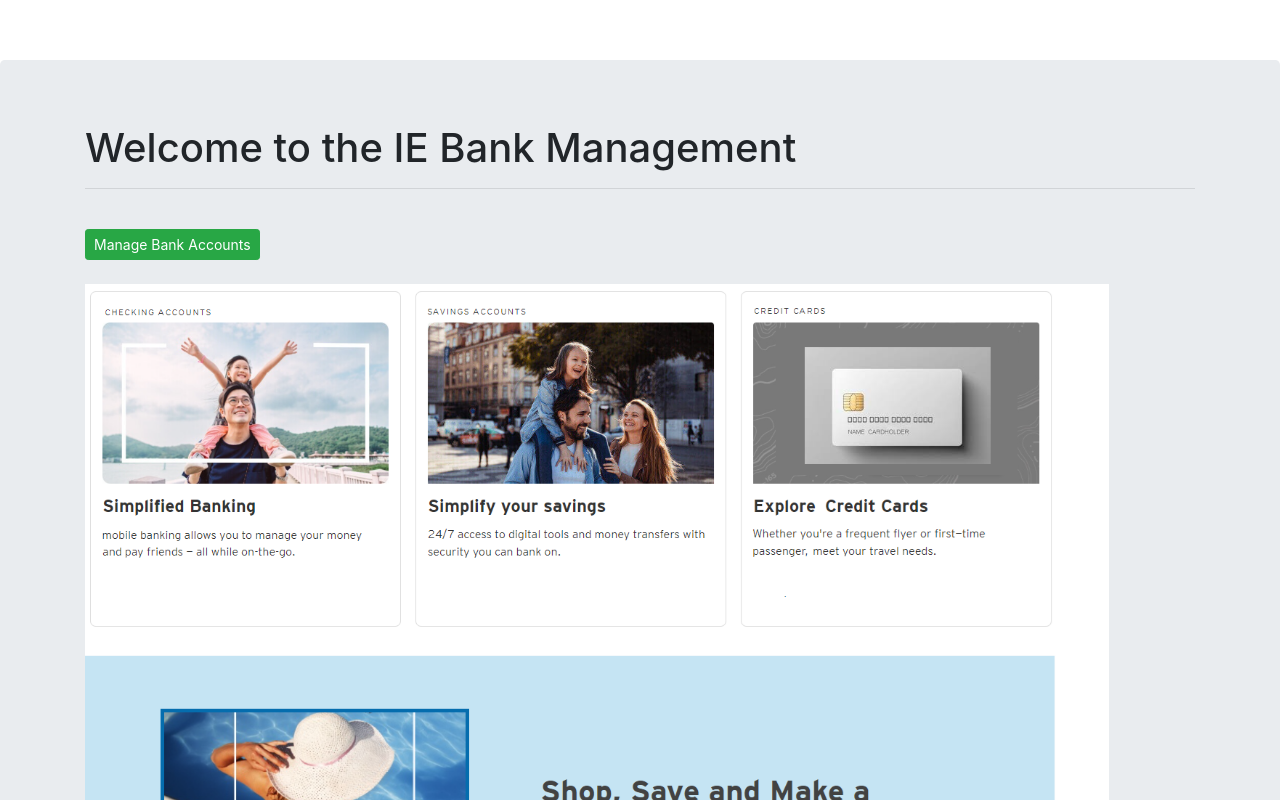
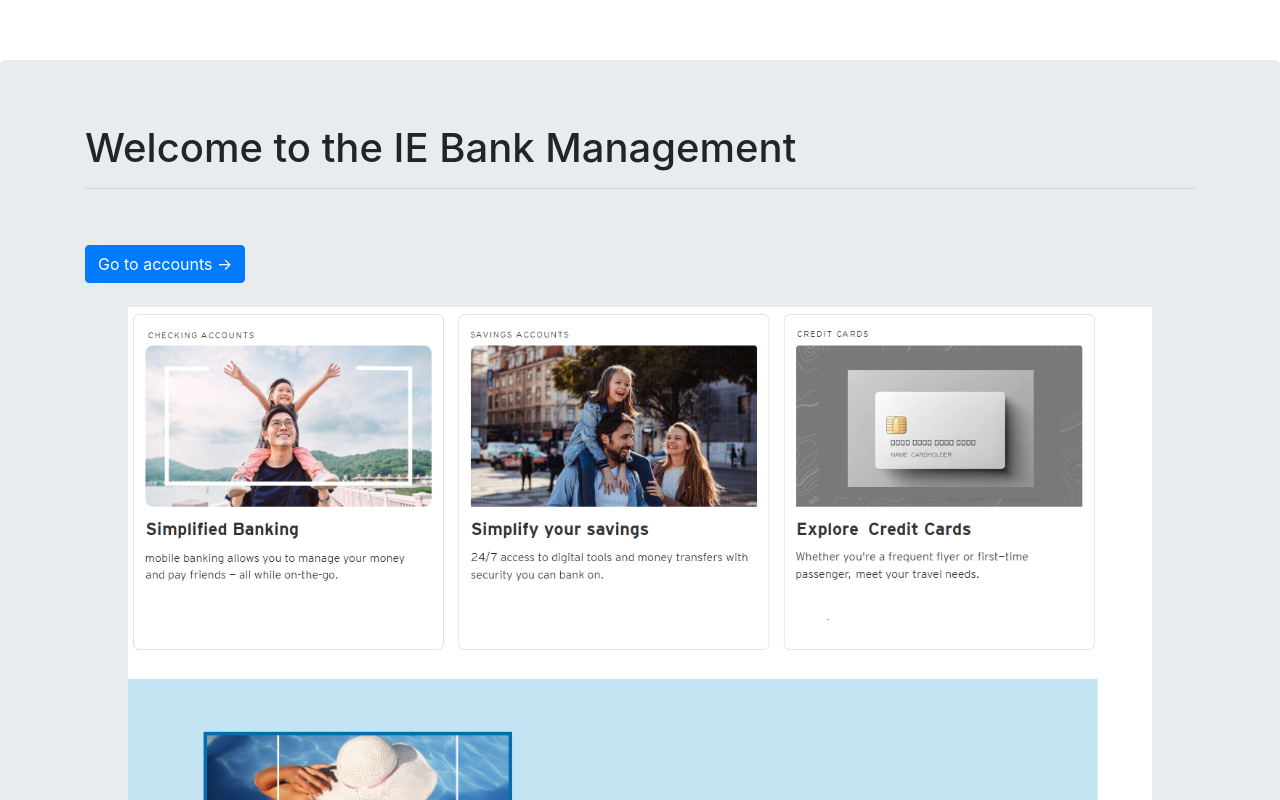
Before and after one commit to bigdawgbank/ie-bank, a Vue app in the folder frontend/: page / in a window 1280 px wide. Shown: the top 800 px of the page. Built offline with nearby package versions, Linux system fonts and the light colour scheme; no server answers.

Commit message:
Fixed to use a link that "looks" like a button. So AUTH is not messed up with

```diff
--- a/frontend/src/components/Home.vue
+++ b/frontend/src/components/Home.vue
@@ -7,16 +7,12 @@
           <hr />
           <br />
 
-          <button
-            type="button"
-            class="btn btn-success btn-sm"
-            @click="navigateToAccounts"
-          >
-            Manage Bank Accounts
-          </button>
+          <a role="button" href="/accounts" class="btn btn-primary mt-3">
+                Go to accounts →
+          </a>
+
           <br /><br />
 
-          <!-- Add the large photo below the button -->
           <img src="../assets/bank_background_photo.png" alt="Banking photo" class="large-photo" />
 
           <footer class="text-center">
@@ -34,7 +30,7 @@ width: 100%;
   height: auto;
   max-width: 1024px; /* Adjust the max-width as needed */
   display: block;
-margin: 0% left; /* Center the image */
+  margin: 0 auto; /* Center the image */
 }
 </style>
 
```
Lines whose indentation alone changed are shown as unchanged.
